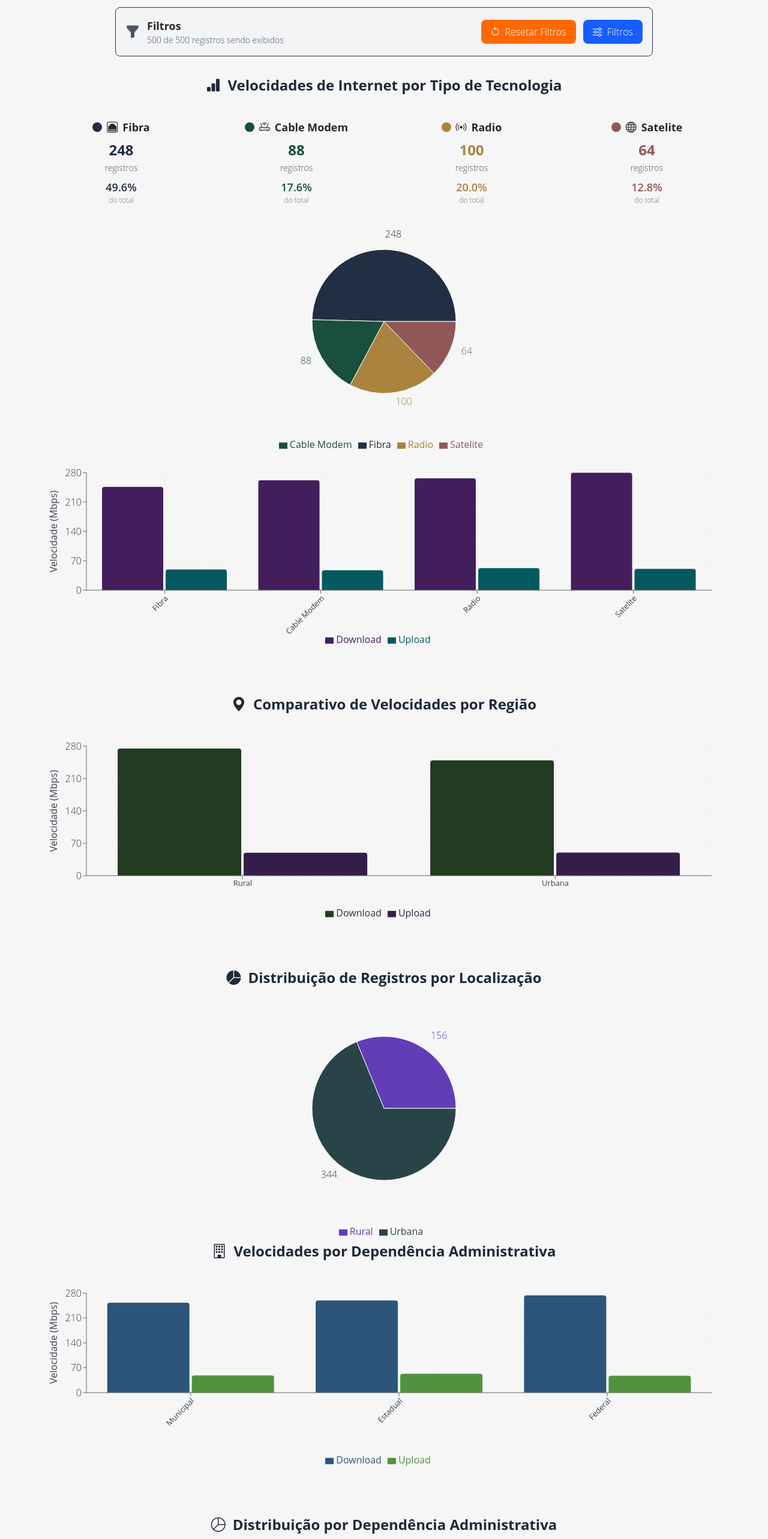
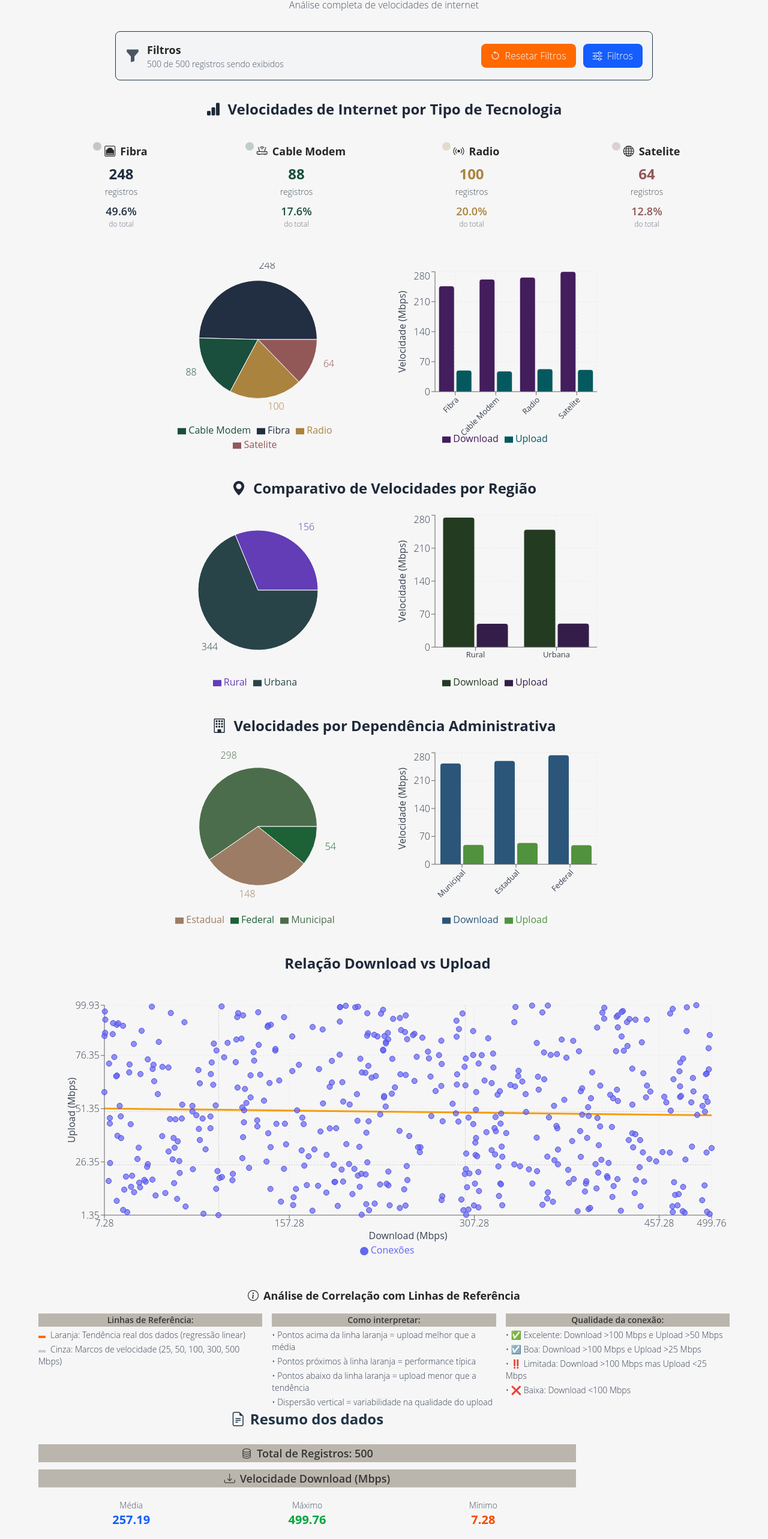
Before and after one commit to isabellacpmelo/the-internet-monitor, a React (Vite) app: page / in a window 1280 px wide. Shown: the part 164-2730 px from the top of the page at 60% size. Built offline with nearby package versions, Linux system fonts and the light colour scheme.

Commit message:
style: improving chart component style and reponsivity

```diff
--- a/src/components/DatasetChats/index.tsx
+++ b/src/components/DatasetChats/index.tsx
@@ -92,7 +92,7 @@ export function DatasetCharts({ data }: DatasetChartsProps) {
         Velocidades de Internet por Tipo de Tecnologia
       </h2>
 
-      <div className='mt-6 grid grid-cols-1 md:grid-cols-4 gap-4'>
+      <div className='mt-6 grid grid-cols-2 md:grid-cols-4 gap-4 mb-10'>
         {technologyDistributionData.map((item, index) => (
           <div
             key={item.name}
@@ -100,8 +100,9 @@ export function DatasetCharts({ data }: DatasetChartsProps) {
             style={{ backgroundColor: TECH_COLORS[index] + '20' }}>
             <div className='flex items-center justify-center gap-2 mb-2'>
               <span
-                className='w-4 h-4 rounded-full'
-                style={{ backgroundColor: TECH_COLORS[index] }}></span>
+                className='w-2 h-2 rounded-full mb-4 animate-ping'
+                style={{ backgroundColor: TECH_COLORS[index] }}
+              />
               <h3 className='text-lg font-bold text-gray-800'>
                 <i
                   className={`bi ${
@@ -133,15 +134,13 @@ export function DatasetCharts({ data }: DatasetChartsProps) {
         ))}
       </div>
 
-      <ResponsiveContainer width='100%' height={400}>
+      <div className='w-full flex flex-col md:flex-row justify-center items-center mb-10 gap-12 xl:gap-20'>
+        <ResponsiveContainer width={300} height={320}>
           <PieChart>
             <Pie
               data={technologyDistributionData}
-            cx='50%'
-            cy='50%'
               labelLine={false}
               label
-            outerRadius={120}
               fill='#8884d8'
               dataKey='value'>
               {technologyDistributionData.map((_, index) => (
@@ -160,25 +159,23 @@ export function DatasetCharts({ data }: DatasetChartsProps) {
               }}
               formatter={(value, name) => [
                 `${value} registros (${
-                technologyDistributionData.find((item) => item.value === value)
-                  ?.percentage
+                  technologyDistributionData.find(
+                    (item) => item.value === value
+                  )?.percentage
                 }%)`,
                 name === 'value' ? 'Quantidade' : name,
               ]}
             />
             <Legend
               wrapperStyle={{
-              paddingTop: '20px',
+                paddingTop: '16px',
                 fontWeight: '500',
               }}
             />
           </PieChart>
         </ResponsiveContainer>
-
-      <ResponsiveContainer width={'100%'} height={400}>
-        <BarChart
-          data={speedByTechData}
-          margin={{ top: 30, right: 30, left: 20, bottom: 80 }}>
+        <ResponsiveContainer width={340} height={300}>
+          <BarChart data={speedByTechData}>
             <CartesianGrid strokeDasharray='3 3' opacity={0.3} />
             <XAxis
               dataKey='tecnologia'
@@ -213,7 +210,7 @@ export function DatasetCharts({ data }: DatasetChartsProps) {
             />
             <Legend
               wrapperStyle={{
-              paddingTop: '20px',
+                paddingTop: '16px',
                 fontWeight: '500',
               }}
             />
@@ -231,16 +228,55 @@ export function DatasetCharts({ data }: DatasetChartsProps) {
             />
           </BarChart>
         </ResponsiveContainer>
+      </div>
 
       <h2 className='text-2xl font-bold mb-6 text-center text-gray-800'>
         <i className='bi bi-geo-alt-fill mr-3' />
         Comparativo de Velocidades por Região
       </h2>
 
-      <ResponsiveContainer width={'100%'} height={400}>
-        <BarChart
-          data={speedByLocationData}
-          margin={{ top: 30, right: 30, left: 20, bottom: 80 }}>
+      <div className='w-full flex flex-col md:flex-row justify-center items-center mb-10 gap-12 xl:gap-20'>
+        <ResponsiveContainer width={300} height={300}>
+          <PieChart>
+            <Pie
+              data={locationDistributionData}
+              labelLine={false}
+              label
+              fill='#8884d8'
+              dataKey='value'>
+              {locationDistributionData.map((_, index) => (
+                <Cell
+                  key={`cell-${index}`}
+                  fill={COLORS[index % COLORS.length]}
+                />
+              ))}
+            </Pie>
+            <Tooltip
+              contentStyle={{
+                backgroundColor: '#f9fafb',
+                border: '1px solid #d1d5db',
+                borderRadius: '8px',
+                boxShadow: '0 4px 6px -1px rgba(0, 0, 0, 0.1)',
+              }}
+              formatter={(value, name) => [
+                `${value} registros (${
+                  locationDistributionData.find((item) => item.value === value)
+                    ?.percentage
+                }%)`,
+                name === 'value' ? 'Quantidade' : name,
+              ]}
+            />
+            <Legend
+              wrapperStyle={{
+                paddingTop: '16px',
+                fontWeight: '500',
+              }}
+            />
+          </PieChart>
+        </ResponsiveContainer>
+
+        <ResponsiveContainer width={340} height={300}>
+          <BarChart data={speedByLocationData}>
             <CartesianGrid strokeDasharray='3 3' opacity={0.3} />
             <XAxis
               dataKey='regiao'
@@ -272,7 +308,7 @@ export function DatasetCharts({ data }: DatasetChartsProps) {
             />
             <Legend
               wrapperStyle={{
-              paddingTop: '20px',
+                paddingTop: '16px',
                 fontWeight: '500',
               }}
             />
@@ -290,27 +326,26 @@ export function DatasetCharts({ data }: DatasetChartsProps) {
             />
           </BarChart>
         </ResponsiveContainer>
+      </div>
 
       <h2 className='text-2xl font-bold mb-6 text-center text-gray-800'>
-        <i className='bi bi-pie-chart-fill mr-3' />
-        Distribuição de Registros por Localização
+        <i className='bi bi-building mr-3' />
+        Velocidades por Dependência Administrativa
       </h2>
 
-      <ResponsiveContainer width='100%' height={400}>
+      <div className='w-full flex flex-col md:flex-row justify-center items-center mb-10 gap-12 xl:gap-20'>
+        <ResponsiveContainer width={300} height={300}>
           <PieChart>
             <Pie
-            data={locationDistributionData}
-            cx='50%'
-            cy='50%'
+              data={adminDistributionData}
               labelLine={false}
               label
-            outerRadius={120}
               fill='#8884d8'
               dataKey='value'>
-            {locationDistributionData.map((_, index) => (
+              {adminDistributionData.map((_, index) => (
                 <Cell
                   key={`cell-${index}`}
-                fill={COLORS[index % COLORS.length]}
+                  fill={ADMIN_COLORS[index % ADMIN_COLORS.length]}
                 />
               ))}
             </Pie>
@@ -323,7 +358,7 @@ export function DatasetCharts({ data }: DatasetChartsProps) {
               }}
               formatter={(value, name) => [
                 `${value} registros (${
-                locationDistributionData.find((item) => item.value === value)
+                  adminDistributionData.find((item) => item.value === value)
                     ?.percentage
                 }%)`,
                 name === 'value' ? 'Quantidade' : name,
@@ -337,16 +372,8 @@ export function DatasetCharts({ data }: DatasetChartsProps) {
             />
           </PieChart>
         </ResponsiveContainer>
-
-      <h2 className='text-2xl font-bold mb-6 text-center text-gray-800'>
-        <i className='bi bi-building mr-3' />
-        Velocidades por Dependência Administrativa
-      </h2>
-
-      <ResponsiveContainer width={'100%'} height={400}>
-        <BarChart
-          data={speedByAdminData}
-          margin={{ top: 30, right: 30, left: 20, bottom: 80 }}>
+        <ResponsiveContainer width={340} height={300}>
+          <BarChart data={speedByAdminData}>
             <CartesianGrid strokeDasharray='3 3' opacity={0.3} />
             <XAxis
               dataKey='dependencia'
@@ -381,7 +408,7 @@ export function DatasetCharts({ data }: DatasetChartsProps) {
             />
             <Legend
               wrapperStyle={{
-              paddingTop: '20px',
+                paddingTop: '0px',
                 fontWeight: '500',
               }}
             />
@@ -399,57 +426,7 @@ export function DatasetCharts({ data }: DatasetChartsProps) {
             />
           </BarChart>
         </ResponsiveContainer>
-
-      <h2 className='text-2xl font-bold mb-6 text-center text-gray-800'>
-        <i className='bi bi-pie-chart mr-3' />
-        Distribuição por Dependência Administrativa
-      </h2>
-      <ResponsiveContainer width='100%' height={400}>
-        <PieChart>
-          <Pie
-            data={adminDistributionData}
-            cx='50%'
-            cy='50%'
-            labelLine={false}
-            label
-            outerRadius={120}
-            fill='#8884d8'
-            dataKey='value'>
-            {adminDistributionData.map((_, index) => (
-              <Cell
-                key={`cell-${index}`}
-                fill={ADMIN_COLORS[index % ADMIN_COLORS.length]}
-              />
-            ))}
-          </Pie>
-          <Tooltip
-            contentStyle={{
-              backgroundColor: '#f9fafb',
-              border: '1px solid #d1d5db',
-              borderRadius: '8px',
-              boxShadow: '0 4px 6px -1px rgba(0, 0, 0, 0.1)',
-            }}
-            formatter={(value, name) => [
-              `${value} registros (${
-                adminDistributionData.find((item) => item.value === value)
-                  ?.percentage
-              }%)`,
-              name === 'value' ? 'Quantidade' : name,
-            ]}
-          />
-          <Legend
-            wrapperStyle={{
-              paddingTop: '20px',
-              fontWeight: '500',
-            }}
-          />
-        </PieChart>
-      </ResponsiveContainer>
-
-      <h2 className='text-2xl font-bold mb-6 text-center text-gray-800'>
-        <i className='bi bi-pie-chart-fill mr-3' />
-        Distribuição por Tipo de Tecnologia
-      </h2>
+      </div>
 
       <h2 className='text-2xl font-bold mb-6 text-center text-gray-800'>
         <i className='bi bi-scatter-chart mr-3' />
@@ -605,7 +582,7 @@ export function DatasetCharts({ data }: DatasetChartsProps) {
           />
           <Legend
             wrapperStyle={{
-              paddingTop: '20px',
+              paddingTop: '16px',
               fontWeight: '500',
             }}
           />
--- a/src/templates/MainTemplate/index.tsx
+++ b/src/templates/MainTemplate/index.tsx
@@ -27,7 +27,7 @@ function MainTemplate() {
   }
 
   return (
-    <div className='xl:p-16 p-4 mb-8'>
+    <div className='xl:p-16 p-4 my-10'>
       <div className='text-center mb-8'>
         <h1 className='text-5xl font-bold text-gray-800 mb-2'>
           <i className='bi bi-router mr-3' />
```
Also changed, not shown: 1 other file (tests, documents, lock files or other folders). Lines whose indentation alone changed are shown as unchanged.
